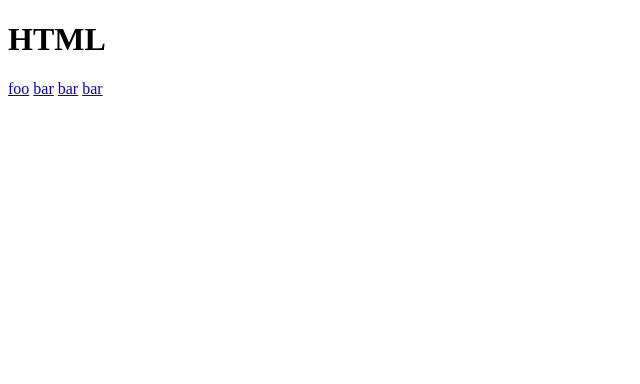
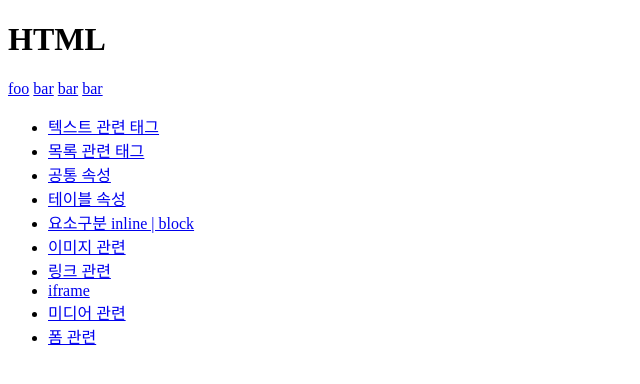
Before and after one commit to Seoungminjun/web_client_workspace, a plain HTML site: page 01_html/index.html in a window 1280 px wide. Shown: the whole page, without its empty margins (0-640 px from the left). Drawn offline with Linux system fonts and the light colour scheme.

Commit message:
2~10번까지 수업내용추가

```diff
--- a/01_html/index.html
+++ b/01_html/index.html
@@ -26,5 +26,19 @@
         <a href = "../02_css/bar.html">bar</a>
         <a href = "/02_css/bar.html">bar</a> <!-- 절대 경로 -->
         <a href = "http://192.168.20.166:5500/02_css/bar.html">bar</a> <!-- 절대 경로 -->
+
+        <!-- ul>l>a -->
+        <ul>
+            <li><a target="_top" href="01_text.html">텍스트 관련 태그</a></li>
+            <li><a target="_top" href="02_list.html">목록 관련 태그</a></li>
+            <li><a target="_top" href="03_global_attributes.html">공통 속성</a></li>
+            <li><a target="_top" href="04_table.html">테이블 속성</a></li>
+            <li><a target="_top" href="05_display.html">요소구분 inline | block</a></li>
+            <li><a target="_top" href="06_image.html">이미지 관련</a></li>
+            <li><a target="_top" href="07_link.html">링크 관련</a></li>
+            <li><a target="_top" href="08_iframe.html">iframe</a></li>
+            <li><a target="_top" href="09_media.html">미디어 관련</a></li>
+            <li><a target="_top" href="10_form.html">폼 관련</a></li>
+        </ul>
     </body>
 </html>
```
